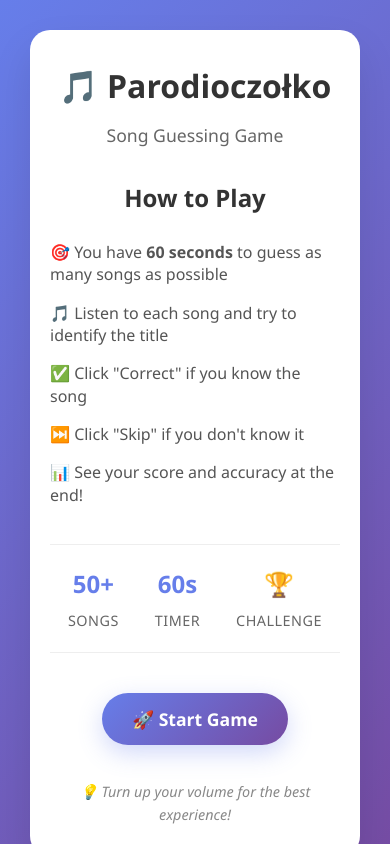
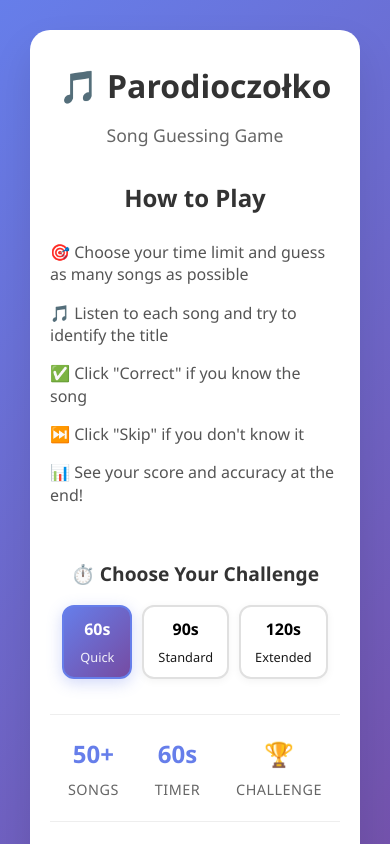
Before and after one commit to salvatien/parodioczolko, an Angular app in the folder frontend/: page /welcome in a window 390 px wide. Built offline with nearby package versions, Linux system fonts and the light colour scheme.

Commit message:
Add timer selector

```diff
--- a/frontend/src/app/components/welcome/welcome.component.html
+++ b/frontend/src/app/components/welcome/welcome.component.html
@@ -8,12 +8,28 @@
     <div class="game-info">
       <h2>How to Play</h2>
       <ul>
-        <li>🎯 You have <strong>60 seconds</strong> to guess as many songs as possible</li>
+        <li>🎯 Choose your time limit and guess as many songs as possible</li>
         <li>🎵 Listen to each song and try to identify the title</li>
         <li>✅ Click "Correct" if you know the song</li>
         <li>⏭️ Click "Skip" if you don't know it</li>
         <li>📊 See your score and accuracy at the end!</li>
       </ul>
+    </div>
+
+    <div class="timer-options">
+      <h3>⏱️ Choose Your Challenge</h3>
+      <div class="timer-buttons">
+        <button
+          *ngFor="let duration of timerOptions"
+          class="timer-button"
+          [class.selected]="selectedDuration === duration"
+          (click)="selectDuration(duration)">
+          <div class="timer-duration">{{ duration }}s</div>
+          <div class="timer-label">
+            {{ duration === 60 ? 'Quick' : duration === 90 ? 'Standard' : 'Extended' }}
+          </div>
+        </button>
+      </div>
     </div>
 
     <div class="stats-preview">
@@ -22,7 +38,7 @@
         <span class="stat-label">Songs</span>
       </div>
       <div class="stat-item">
-        <span class="stat-number">60s</span>
+        <span class="stat-number">{{ selectedDuration }}s</span>
         <span class="stat-label">Timer</span>
       </div>
       <div class="stat-item">
--- a/frontend/src/app/components/welcome/welcome.component.scss
+++ b/frontend/src/app/components/welcome/welcome.component.scss
@@ -129,6 +129,62 @@
   font-style: italic;
 }
 
+.timer-options {
+  margin: 25px 0;
+  padding: 20px 0;
+}
+
+.timer-options h3 {
+  color: #333;
+  margin-bottom: 15px;
+  font-size: 1.2rem;
+  font-weight: 600;
+}
+
+.timer-buttons {
+  display: flex;
+  gap: 12px;
+  justify-content: center;
+  flex-wrap: wrap;
+}
+
+.timer-button {
+  background: white;
+  border: 2px solid #e0e0e0;
+  padding: 12px 18px;
+  border-radius: 12px;
+  cursor: pointer;
+  transition: all 0.3s ease;
+  min-width: 80px;
+  text-align: center;
+  box-shadow: 0 2px 8px rgba(0, 0, 0, 0.05);
+}
+
+.timer-button:hover {
+  border-color: #667eea;
+  transform: translateY(-1px);
+  box-shadow: 0 4px 12px rgba(102, 126, 234, 0.15);
+}
+
+.timer-button.selected {
+  background: linear-gradient(135deg, #667eea 0%, #764ba2 100%);
+  border-color: #667eea;
+  color: white;
+  box-shadow: 0 4px 15px rgba(102, 126, 234, 0.3);
+}
+
+.timer-duration {
+  font-weight: 700;
+  font-size: 1.1rem;
+  margin-bottom: 4px;
+}
+
+.timer-label {
+  font-size: 0.85rem;
+  opacity: 0.9;
+  font-weight: 400;
+}
+
 /* Mobile responsiveness */
 @media (max-width: 600px) {
   .welcome-card {
@@ -152,4 +208,26 @@
     padding: 12px 30px;
     font-size: 1.1rem;
   }
+
+  .timer-options {
+    margin: 20px 0;
+    padding: 15px 0;
+  }
+
+  .timer-buttons {
+    gap: 10px;
+  }
+
+  .timer-button {
+    padding: 10px 14px;
+    min-width: 70px;
+  }
+
+  .timer-duration {
+    font-size: 1rem;
+  }
+
+  .timer-label {
+    font-size: 0.8rem;
+  }
 }
--- a/frontend/src/app/components/welcome/welcome.component.ts
+++ b/frontend/src/app/components/welcome/welcome.component.ts
@@ -1,6 +1,7 @@
 import { Component } from '@angular/core';
 import { CommonModule } from '@angular/common';
 import { Router } from '@angular/router';
+import { TimerService, TIMER_OPTIONS, TimerDuration } from '../../services/timer.service';
 
 @Component({
   selector: 'app-welcome',
@@ -9,9 +10,23 @@ import { Router } from '@angular/router';
   styleUrl: './welcome.component.scss',
 })
 export class WelcomeComponent {
-  constructor(private router: Router) {}
+  readonly timerOptions = TIMER_OPTIONS;
+  selectedDuration: TimerDuration = 60;
+
+  constructor(
+    private router: Router,
+    private timerService: TimerService
+  ) {
+    // Use the last selected duration as default
+    this.selectedDuration = this.timerService.getPreferredDuration();
+  }
+
+  selectDuration(duration: TimerDuration): void {
+    this.selectedDuration = duration;
+  }
 
   startGame(): void {
+    this.timerService.setGameDuration(this.selectedDuration);
     this.router.navigate(['/game']);
   }
 }
--- a/frontend/src/app/services/timer.service.ts
+++ b/frontend/src/app/services/timer.service.ts
@@ -1,6 +1,9 @@
 import { Injectable } from '@angular/core';
 import { BehaviorSubject, Observable, timer, Subscription } from 'rxjs';
 import { map, takeWhile } from 'rxjs/operators';
+
+export const TIMER_OPTIONS = [60, 90, 120] as const;
+export type TimerDuration = typeof TIMER_OPTIONS[number];
 
 @Injectable({
   providedIn: 'root'
@@ -9,9 +12,24 @@ export class TimerService {
   private timeLeftSubject = new BehaviorSubject<number>(60);
   private timerSubscription?: Subscription;
   private gameStartTime = 0;
-  private gameDuration = 60; // seconds
+  private gameDuration: TimerDuration = 60; // default duration
+  private preferredDuration: TimerDuration = 60; // remembers user's last selection
 
   timeLeft$: Observable<number> = this.timeLeftSubject.asObservable();
+
+  setGameDuration(duration: TimerDuration): void {
+    this.gameDuration = duration;
+    this.preferredDuration = duration; // remember this choice
+    this.timeLeftSubject.next(duration);
+  }
+
+  getGameDuration(): TimerDuration {
+    return this.gameDuration;
+  }
+
+  getPreferredDuration(): TimerDuration {
+    return this.preferredDuration;
+  }
 
   startTimer(): void {
     this.gameStartTime = Date.now();
```
